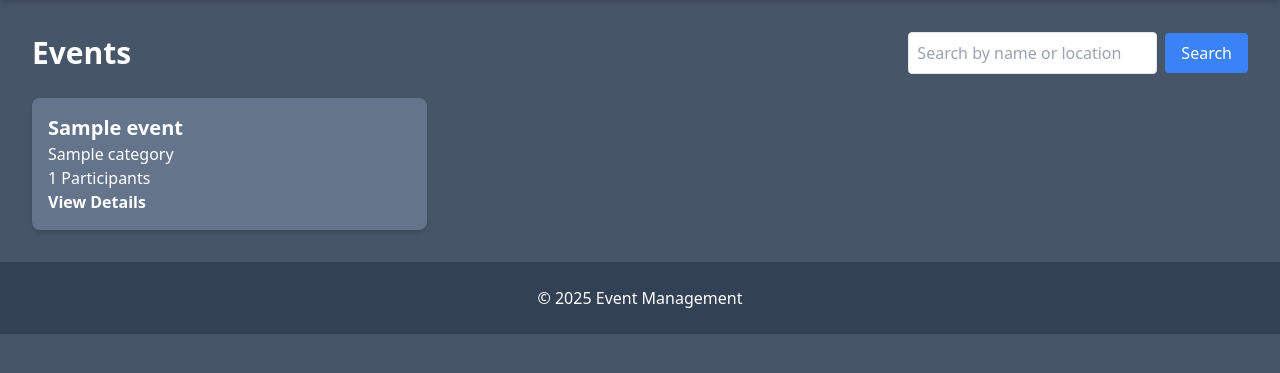
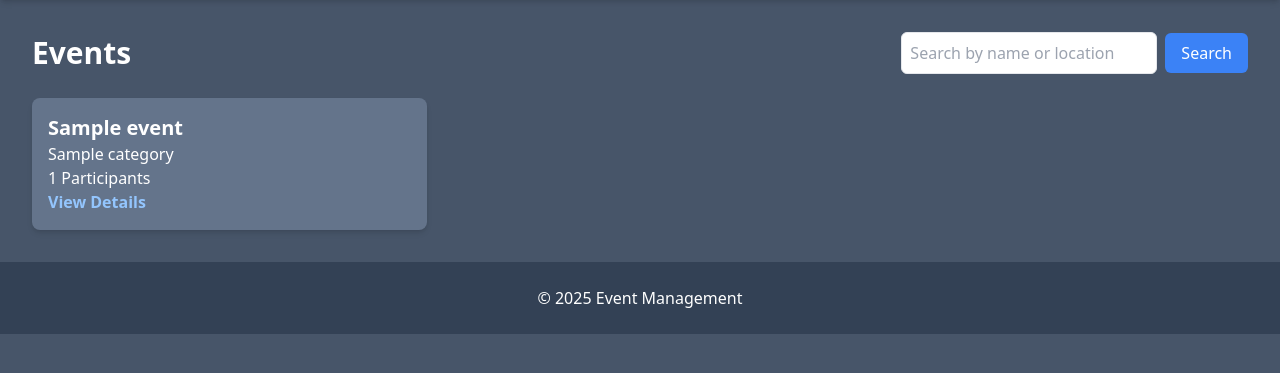
Before and after one commit to Belal294/Event_management, a Django app: page /events/ in a window 1280 px wide. Shown: the part 72-445 px from the top of the page. Run offline with Django 5.2, Linux system fonts and the light colour scheme; tables that the repository leaves empty hold one stand-in row (values such as "Sample post"); some libraries are stand-ins or nearby versions.

Commit message:
update feacher

```diff
--- a/events/templates/events/event_list.html
+++ b/events/templates/events/event_list.html
@@ -3,27 +3,31 @@
 {% block title %}Event List{% endblock %}
 
 {% block content %}
-<div class="flex justify-between items-center mb-6">
+<div class="flex flex-col md:flex-row justify-between items-center mb-6 gap-4">
     <h1 class="text-3xl font-bold text-white">Events</h1>
 
-    <form method="get" action="{% url 'search_events' %}" class="flex items-center">
-        <input type="text" name="q" value="{{ query }}" placeholder="Search by name or location" class="border p-2 rounded mr-2">
-        <button type="submit" class="bg-blue-500 text-white px-4 py-2 rounded">Search</button>
+    <form method="get" action="{% url 'search_events' %}" class="flex flex-col sm:flex-row items-center w-full sm:w-auto">
+        <input type="text" name="q" value="{{ query }}" placeholder="Search by name or location"
+            class="border p-2 rounded-md w-full sm:w-64 mb-2 sm:mb-0 sm:mr-2 focus:ring-2 focus:ring-blue-500">
+        <button type="submit"
+            class="bg-blue-500 text-white px-4 py-2 rounded-md hover:bg-blue-600 transition duration-200">
+            Search
+        </button>
     </form>
 </div>
 
-<ol class="grid grid-cols-3 gap-4 list-none">
+<ol class="grid grid-cols-1 sm:grid-cols-2 lg:grid-cols-3 gap-4">
     {% for event in events %}
-    <li class="p-4 bg-slate-500 shadow-md rounded-lg transition transform hover:scale-105">
+    <li class="p-4 bg-slate-500 shadow-md rounded-lg transition transform hover:scale-105 hover:shadow-lg">
         <a href="{% url 'event_detail' event.id %}" class="block">
             <h2 class="text-xl font-bold text-white">{{ event.name }}</h2>
-            <p class=" text-white">{{ event.category.name }}</p>
-            <p class=" text-white">{{ event.participants.count }} Participants</p>
-            <span class="text-blue-500 font-semibold text-white">View Details</span>
+            <p class="text-white">{{ event.category.name }}</p>
+            <p class="text-white">{{ event.participants.count }} Participants</p>
+            <span class="text-blue-300 font-semibold hover:text-blue-400 transition">View Details</span>
         </a>
     </li>
     {% empty %}
-    <li class="text-gray-500">No events found.</li>
+    <li class="text-gray-500 col-span-full text-center">No events found.</li>
     {% endfor %}
 </ol>
 
```
